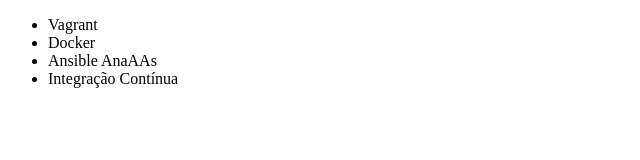
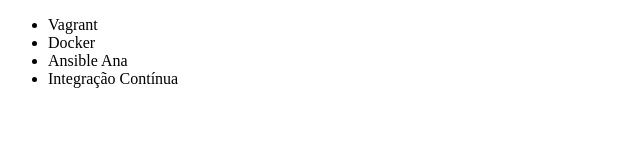
Before and after one commit to VitorOliveiraTrindade/testegit1, a plain HTML site: page Index.html in a window 1280 px wide. Shown: the full height of the page, 0-640 px from the left. Drawn offline with Linux system fonts and the light colour scheme.

Commit message:
segunda alteração

```diff
--- a/Index.html
+++ b/Index.html
@@ -8,7 +8,7 @@
     <ul>
         <li>Vagrant</li>
         <li>Docker</li>
-        <li>Ansible AnaAAs</li>
+        <li>Ansible Ana</li>
         <li>Integração Contínua</li>
     </ul>
 </body>
```
